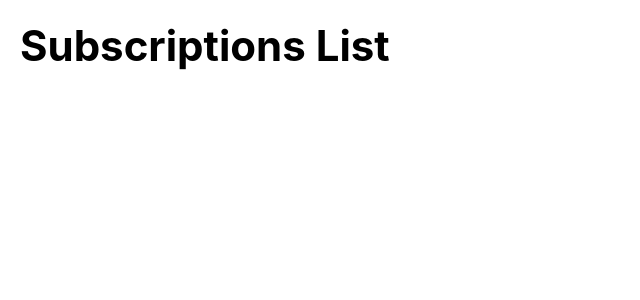
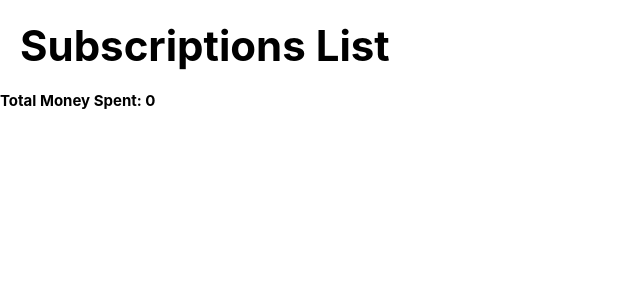
Before and after one commit to cameronbweston/This-Is-Why-Youre-Broke, a Django app: page /subscriptions/ in a window 1280 px wide. Shown: the part 55-355 px from the top of the page, without its empty margins (0-640 px from the left). Run offline with Django 3.2, Linux system fonts and the light colour scheme; data that the repository does not hold is empty.

Commit message:
Pass through total monthly price to subs index view

```diff
--- a/main_app/templates/subscriptions/index.html
+++ b/main_app/templates/subscriptions/index.html
@@ -10,6 +10,7 @@
 <section class="page-header">
   <h1>Subscriptions List</h1>
 </section>
+  <h2>Total Money Spent: {{total_price}}</h2>
 
 <section class="card-container">
   {% for sub in subs %}
@@ -22,8 +23,8 @@
           <h2 class="card-title">{{ sub.name }}</h2>
           <h3>{{ sub.price }}</h3>
       </a>
+    </div>
       </div>
-    </div>
   {% endfor %}
 </section>
 
--- a/main_app/views.py
+++ b/main_app/views.py
@@ -14,7 +14,11 @@ def premiumcontent(request):
 #Subscription Views
 def subs_index(request):
   subs = Subscription.objects.all()
-  return render(request, 'subscriptions/index.html', {'subs' : subs})
+  total_price = 0;
+  for sub in subs:
+    total_price += sub.price
+
+  return render(request, 'subscriptions/index.html', {'subs' : subs, 'total_price': total_price})
 
 def subs_detail(request, sub_id):
   sub = Subscription.objects.get(id = sub_id)
```
